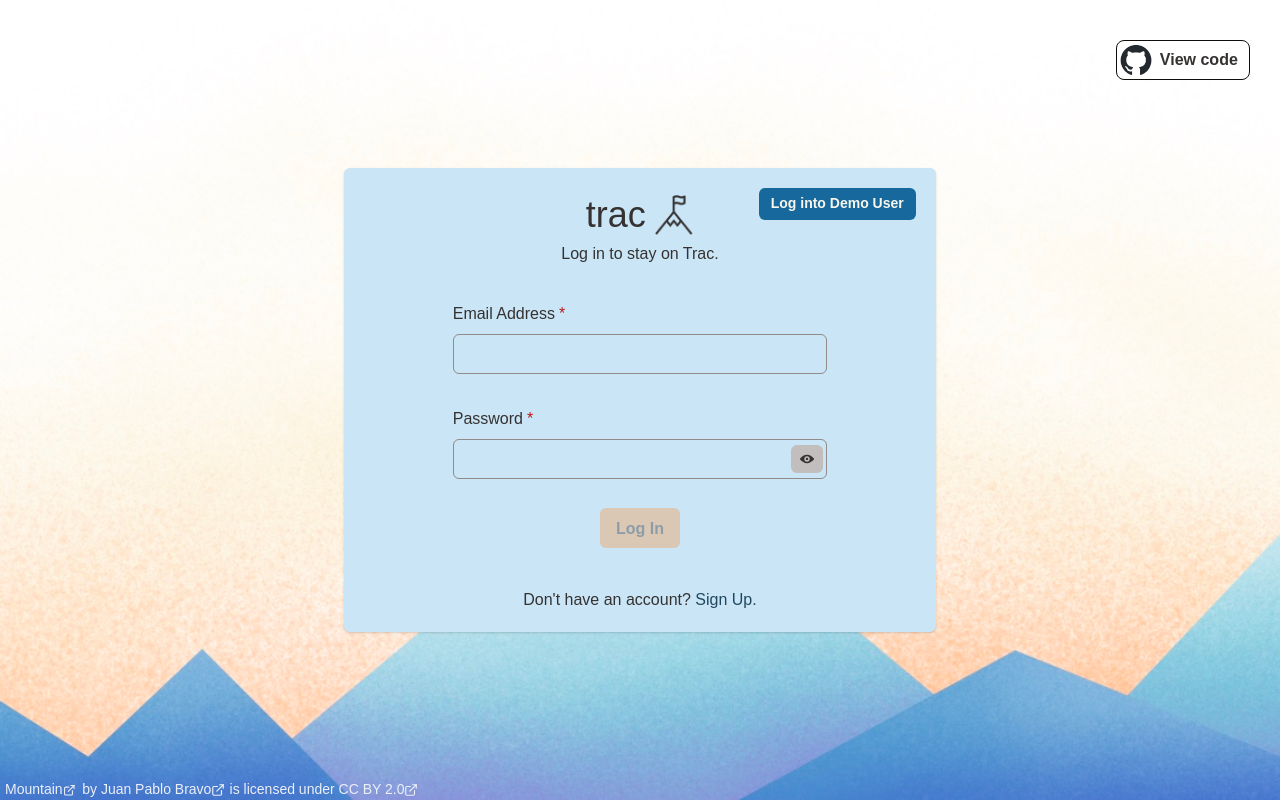
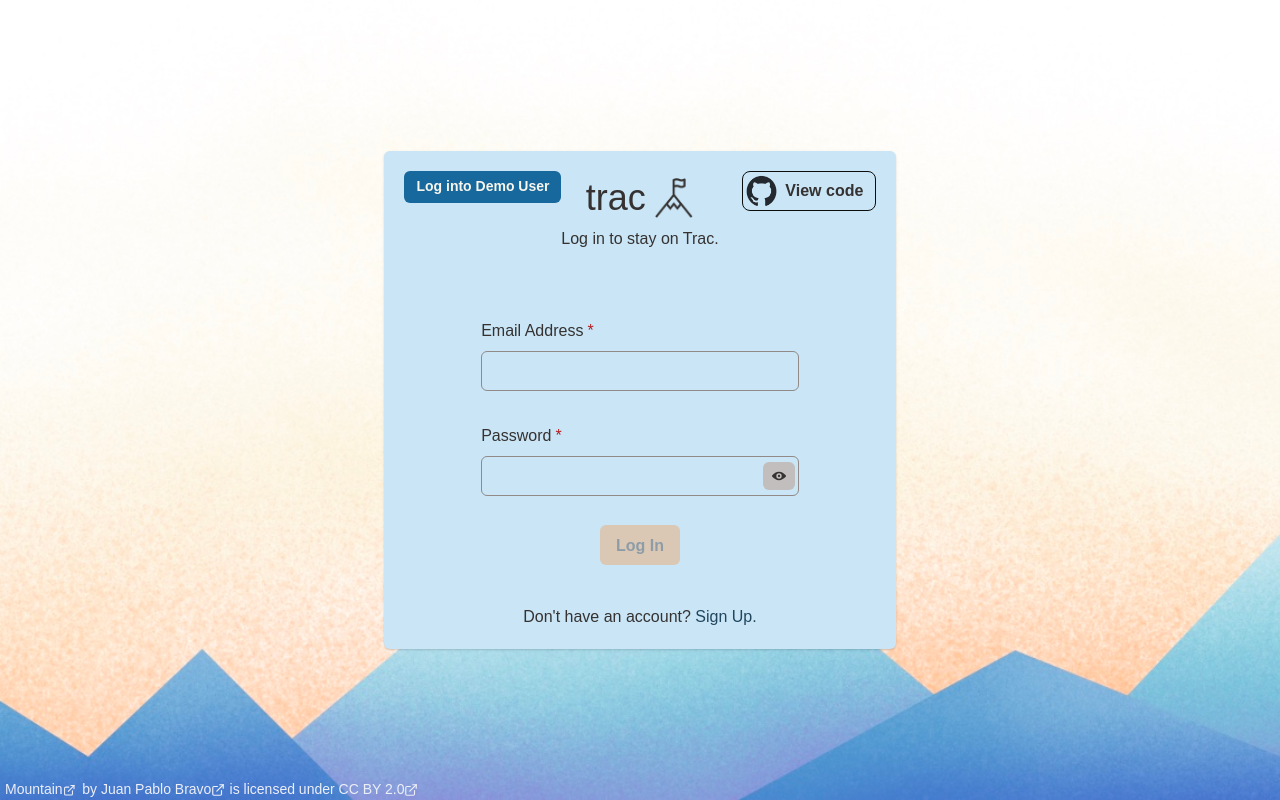
Before and after one commit to dyazdani/trac, a React (Vite) app: page /login in a window 1280 px wide. Built offline with nearby package versions, Linux system fonts and the light colour scheme; no server answers; a web font is replaced by a local one.

Commit message:
Moved GitHubButton to LoginForm and switched DemoUserButton to left to make room

```diff
--- a/src/client/components/LoginForm.tsx
+++ b/src/client/components/LoginForm.tsx
@@ -22,6 +22,7 @@ import {
   GridItem,
   LinkBox,
   LinkOverlay,
+  Show,
 } from "@chakra-ui/react";
 import { Link as ReactRouterLink } from "react-router-dom";
 import {
@@ -35,6 +36,7 @@ import {
 } from "../features/api.js";
 import { useNavigate } from "react-router";
 import DemoUserButton from "./DemoUserButton.js";
+import GitHubButton from "./GitHubButton.js";
 
 export const validEmailRegex = new RegExp(/^[a-z0-9._%+-]+@[a-z0-9.-]+\.[a-z]{2,4}$/);
 
@@ -116,11 +118,12 @@ const LoginForm = () => {
           <Grid
             mb="1rem"
             templateColumns="repeat(3, 1fr)"
-            templateRows="repeat(1, 1fr)"
-            gap={10}
+            templateRows="repeat(2, 1fr)"
+            minW="100%"
           >
             <GridItem
               colStart={2}
+              rowStart={1}
             >
               <LinkBox>
                 <LinkOverlay as={ReactRouterLink} to="/">
@@ -138,12 +141,38 @@ const LoginForm = () => {
                   </Flex>
                 </LinkOverlay>
               </LinkBox>
+            </GridItem>
+            <Show
+              above="md"
+            >
+              <GridItem
+                colStart={1}
+                rowStart={1}
+              >
+                <DemoUserButton/>
+              </GridItem>
+            </Show>
+            <Show
+              above="md"
+            >
+              <GridItem
+                colStart={3}
+                rowStart={1}
+                justifySelf="end"
+              >
+                <LinkBox>
+                  <GitHubButton
+                    isAbsolutePosition={false}
+                  />
+                </LinkBox>
+              </GridItem>
+            </Show>
+            <GridItem
+              gridColumn="1 / 4"
+              rowStart={2}
+              justifySelf="center"
+            >
               <Text>Log in to stay on Trac.</Text>
-            </GridItem>
-            <GridItem
-              colStart={3}
-            >
-              <DemoUserButton/>
             </GridItem>
           </Grid>
         </Flex>
--- a/src/client/components/LoginPage.tsx
+++ b/src/client/components/LoginPage.tsx
@@ -21,9 +21,6 @@ const LoginPage = () => {
                 bgRepeat="no-repeat"
                 bgSize="cover"
             >
-                <GitHubButton
-                    isAbsolutePosition={true}
-                />
                 <LoginForm/>
             </Flex>
             <Text fontSize="sm" justifyContent="center" position="absolute" bottom="0" left="5px" color="blue.50">
```
